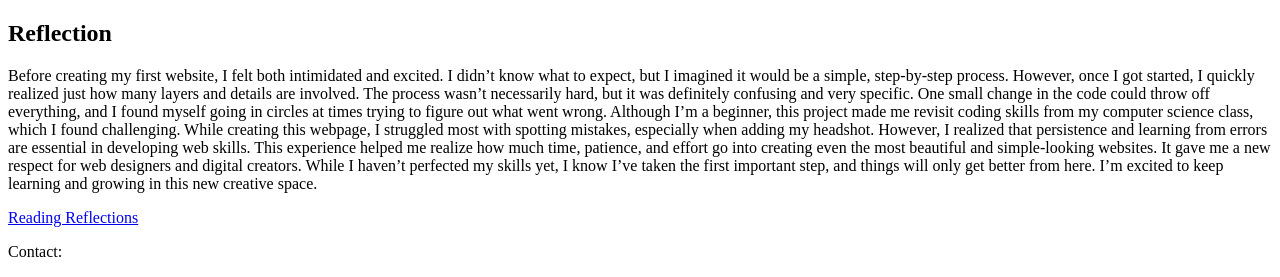
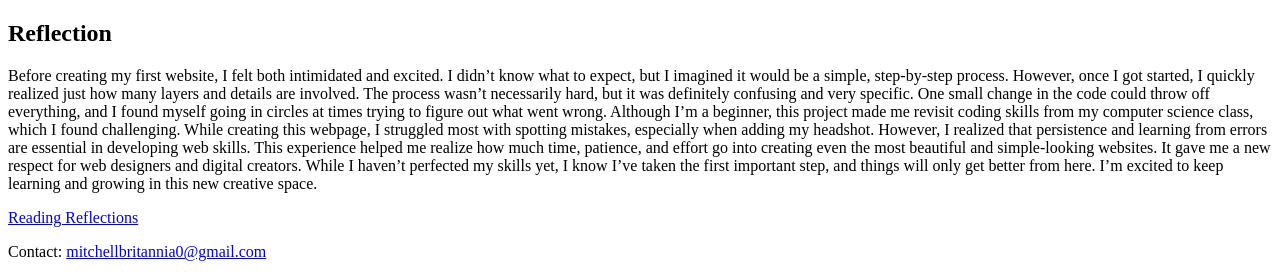
Before and after one commit to britanniam0/medpl150, a plain HTML site: page index.html in a window 1280 px wide. Shown: the part 543-820 px from the top of the page. Drawn offline with Linux system fonts and the light colour scheme.

Commit message:
Update index.html

```diff
--- a/index.html
+++ b/index.html
@@ -19,7 +19,7 @@ This experience helped me realize how much time, patience, and effort go into cr
 </p>
     <a href="readings.html">Reading Reflections</a>
     <footer>
-      <p>Contact: <a href="mailto:mitchellbritannia0@gmail.com"></a></p>
+      <p>Contact: <a href="mailto:mitchellbritannia0@gmail.com">mitchellbritannia0@gmail.com</a></p>
     </footer>
   </body>
 </html>
```
